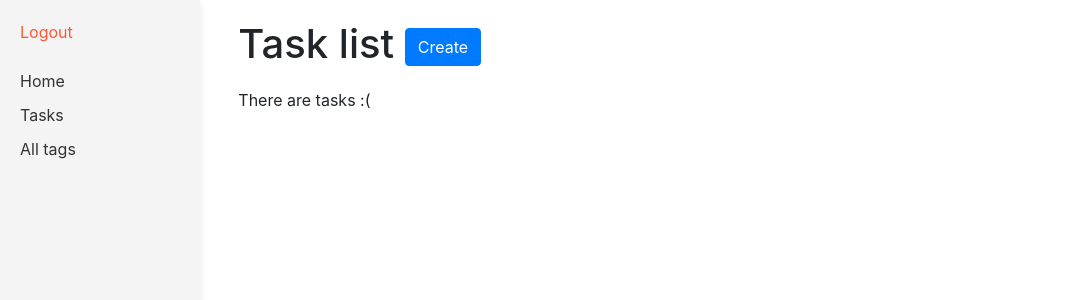
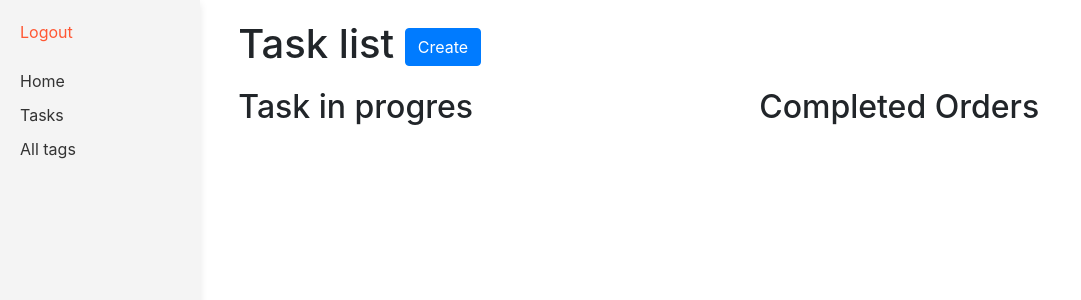
Before and after one commit to Tarasidze/Mate_Todo_List, a Django app: page /tasks/ in a window 1280 px wide. Shown: the top 300 px of the page, without its empty margins (0-1081 px from the left). Run offline with Django 4.2, Linux system fonts and the light colour scheme; a user stored in the database is signed in; tables that the repository leaves empty hold one stand-in row (values such as "Sample post").

Commit message:
implement task create form and html template

```diff
--- a/templates/todo_list/index.html
+++ b/templates/todo_list/index.html
@@ -11,7 +11,7 @@
     <div class="dynamic-content">
       <ul class="info-list">
         <li class="info-item">
-          <span class="info-label">Tasks: </span>
+          <span class="info-label">Total tasks </span>
           <span class="info-value">{{ num_tasks }}</span>
         </li>
         <li class="info-item">
--- a/templates/todo_list/tasks_list.html
+++ b/templates/todo_list/tasks_list.html
@@ -20,28 +20,24 @@
 {#    </button>#}
 {#  </form>#}
 
-  {% if order_list %}
+  {% if tasks_list %}
   <div class="order-plates-container">
     <div class="order-column">
-      <h2 class="order-column-heading">Orders In Progress</h2>
-      {% for order in order_list %}
-        {% if not order.completed_order %}
+      <h2 class="order-column-heading">Task in progres</h2>
+      {% for task in tasks_list %}
+        {% if not task.is_done %}
           <div class="order-plate">
-{#            <div class="order-header">#}
-{#              <strong><span class="order-id">Order ID: {{ order.id }}</span></strong>#}
-{#              <div class="order-actions">#}
-{#                <a href="{% url 'todo_list:task-update' task.id %}" class="btn btn-sm btn-info">Edit</a>#}
-{#                <a href="{% url 'todo_list:task-delete' order.id %}" class="btn btn-sm btn-danger">Delete</a>#}
-{##}
-{#              </div>#}
-{#            </div>#}
-            <p class="order-date">Order Creation Date: {{ task.order_creation_date }}</p>
-            <p class="order-customer">Customer: {{ order.customer }}</p>
-            <ul class="order-pizzas">
-              {% for pizza in order.pizzas.all %}
-                <li>({{ pizza.name }})</li>
-              {% endfor %}
-            </ul>
+            <div class="order-header">
+              <strong><span class="order-id">Task id {{ task.id }}</span></strong>
+              <div class="order-actions">
+                <a href="{% url 'todo_list:task-update' task.id %}" class="btn btn-sm btn-info">Update</a>
+                <a href="{% url 'todo_list:task-delete' task.id %}" class="btn btn-sm btn-danger">Delete</a>
+              </div>
+
+            </div>
+            <p class="order-date">Task Creation Date: {{ task.created_datetime }}</p>
+            <p class="order-date">Task Deadline Date: {{ task.deadline_datetime }}</p>
+
             <div>
                 {% if not order.completed_order %}
                 <strong>order in progress</strong>
@@ -50,6 +46,7 @@
                 <strong>completed order</strong>
                 {% endif %}
             </div>
+
           </div>
         {% endif %}
       {% endfor %}
--- a/todo_list/views.py
+++ b/todo_list/views.py
@@ -37,7 +37,9 @@
 
 
 class TaskUpdateView(LoginRequiredMixin, generic.UpdateView):
-    pass
+    model = Task
+    form_class = TaskForm
+    success_url = reverse_lazy("todo_list:tasks-list")
 
 
 class TasklDeleteView(LoginRequiredMixin, generic.DeleteView):
@@ -59,7 +61,6 @@
     success_url = reverse_lazy("todo_list:tags-list")
 
 
-
 class TagsUpdateView(LoginRequiredMixin, generic.UpdateView):
     pass
 
```
Also changed, not shown: todo_list/forms.py (+6 -1 lines).
